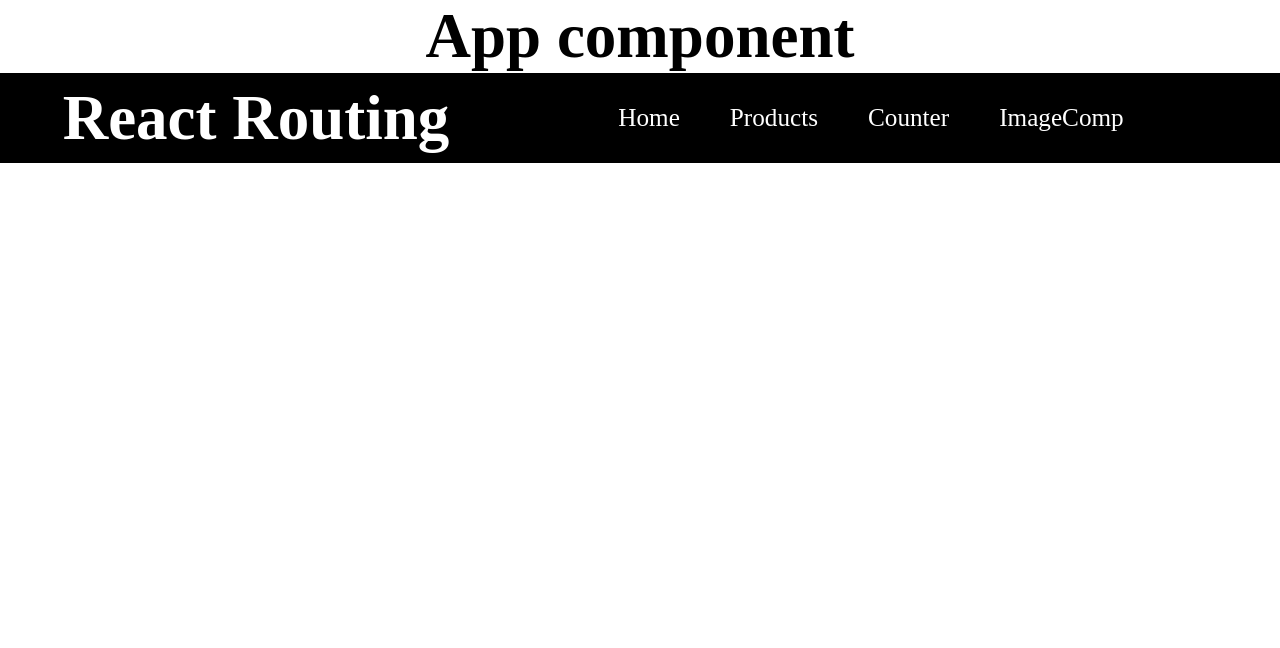
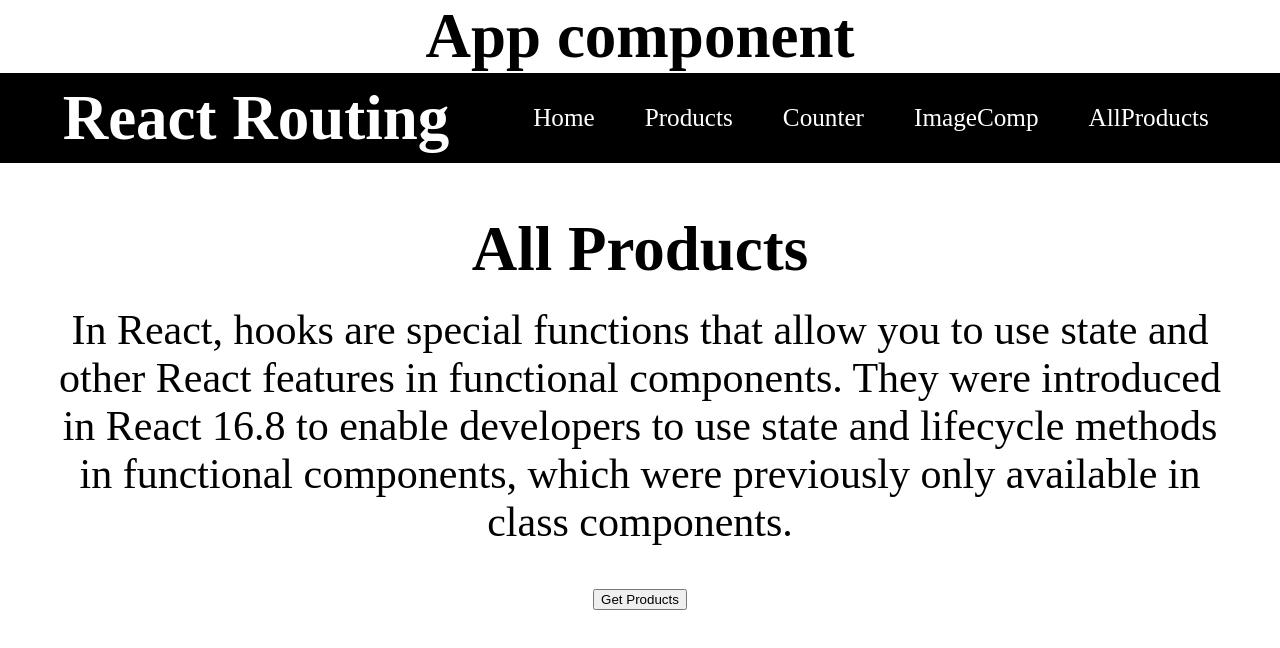
Before and after one commit to niharika-070695/ReactDemo, a React (Vite) app: page /allproducts in a window 1280 px wide. Shown: the top 648 px of the page. Built offline with nearby package versions, Linux system fonts and the light colour scheme; the HTML template or start-up script is replaced by a standard one.

Commit message:
Commit till session-16

```diff
--- a/package.json
+++ b/package.json
@@ -10,6 +10,7 @@
     "preview": "vite preview"
   },
   "dependencies": {
+    "axios": "^1.7.2",
     "react": "^18.3.1",
     "react-dom": "^18.3.1",
     "react-router-dom": "^6.24.1"
--- a/src/App.jsx
+++ b/src/App.jsx
@@ -10,6 +10,8 @@
 import Jewellery from "./components/products/categories/jewellery/Jewellery";
 import Mens from "./components/products/categories/men'sclothing/Mens";
 import Womens from "./components/products/categories/women'sclothing/Womens";
+import PageNotFound from "./components/pagenotfound/PageNotFound";
+import AllProducts from "./components/allproducts/AllProducts";
 function App() {
   return (
     <div className="app">
@@ -25,6 +27,8 @@
         </Route>
         <Route path={"/imagecomp"} element={<ImageComp />}></Route>
         <Route path={"/counter"} element={<Counter />}></Route>
+        <Route path={"/allproducts"} element={<AllProducts />}></Route>
+        <Route path={"*"} element={<PageNotFound />}></Route>
       </Routes>
     </div>
   );
--- /dev/null
+++ b/src/components/allproducts/AllProducts.css
@@ -0,0 +1,7 @@
+.allProductsData {
+  margin-top: 50px;
+  padding: 30px;
+  display: grid;
+  grid-template-columns: 1fr 1fr 1fr 1fr;
+  gap: 30px;
+}
--- /dev/null
+++ b/src/components/allproducts/AllProducts.jsx
@@ -0,0 +1,47 @@
+import React from "react";
+import axios from "axios";
+import { useState } from "react";
+import "./AllProducts.css";
+import Card from "../card/Card";
+function AllProducts() {
+  let [allproducts, setAllProducts] = useState([]);
+  const getProducts = () => {
+    var promiseObject = axios.get("https://fakestoreapi.com/products");
+    promiseObject
+      .then((response) => {
+        console.log("then");
+        console.log(response.data);
+        setAllProducts(response.data);
+      })
+      .catch((error) => {
+        console.log("error");
+        console.log(error);
+      });
+  };
+  return (
+    <div style={{ padding: "50px" }}>
+      <h2 style={{ marginBottom: "20px" }}>All Products</h2>
+      <p style={{ marginBottom: "20px" }}>
+        In React, hooks are special functions that allow you to use state and
+        other React features in functional components. They were introduced in
+        React 16.8 to enable developers to use state and lifecycle methods in
+        functional components, which were previously only available in class
+        components.
+      </p>
+      <button onClick={getProducts}>Get Products</button>
+      <div className="allProductsData">
+        {allproducts.map(function (element, index) {
+          return (
+            <Card
+              image={element.image}
+              title={element.title}
+              price={element.price}
+            />
+          );
+        })}
+      </div>
+    </div>
+  );
+}
+
+export default AllProducts;
--- /dev/null
+++ b/src/components/card/Card.css
@@ -0,0 +1,12 @@
+.card {
+  width: 500px;
+  padding: 10px;
+  box-shadow: 0 0 10px green;
+  text-align: center;
+}
+.card h3 {
+  margin: 13px 0px;
+}
+.card p {
+  margin: 15px 0px;
+}
--- /dev/null
+++ b/src/components/card/Card.jsx
@@ -0,0 +1,14 @@
+import React from "react";
+import "./Card.css";
+function Card({ image, title, price }) {
+  return (
+    <div className="card">
+      <img src={image} width="100%" height={200} />
+      <h7>{title}</h7>
+      <p>${price}</p>
+      <button>Product Details</button>
+    </div>
+  );
+}
+
+export default Card;
--- a/src/components/nav/Navbar.jsx
+++ b/src/components/nav/Navbar.jsx
@@ -12,6 +12,7 @@
         <Link to="/products">Products</Link>
         <Link to="/counter">Counter</Link>
         <Link to="/imagecomp">ImageComp</Link>
+        <Link to="/allproducts">AllProducts</Link>
       </div>
     </div>
   );
--- /dev/null
+++ b/src/components/pagenotfound/PageNotFound.jsx
@@ -0,0 +1,15 @@
+import React from "react";
+
+function PageNotFound() {
+  return (
+    <div style={{ textAlign: "center", marginTop: "50px" }}>
+      <img
+        src="http://thumbs.dreamstime.com/z/404-error-page-not-found-browser-illustration-27171319.jpg"
+        width={800}
+        height={400}
+      />
+    </div>
+  );
+}
+
+export default PageNotFound;
```
Also changed, not shown: API's.txt (added), 1 other file (tests, documents, lock files or other folders).
